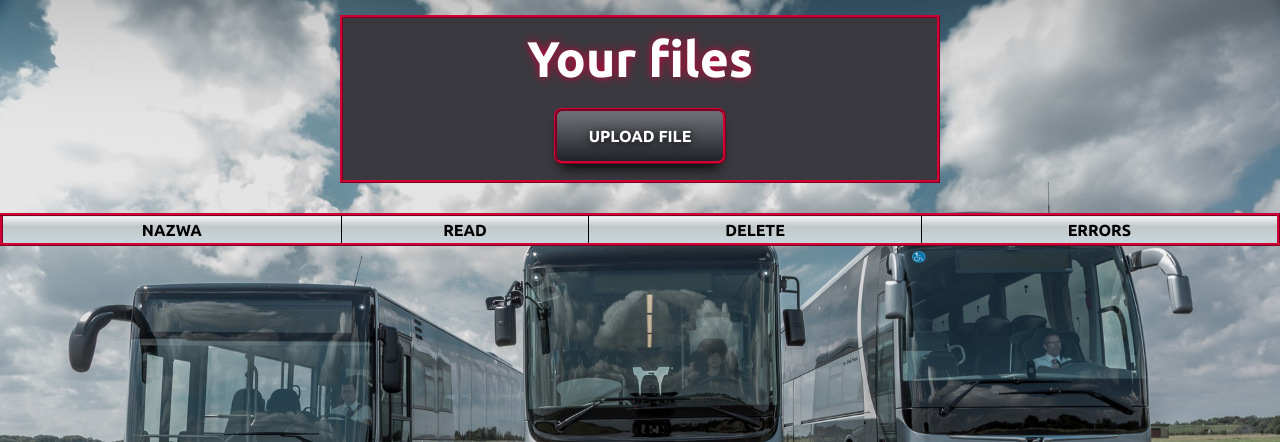
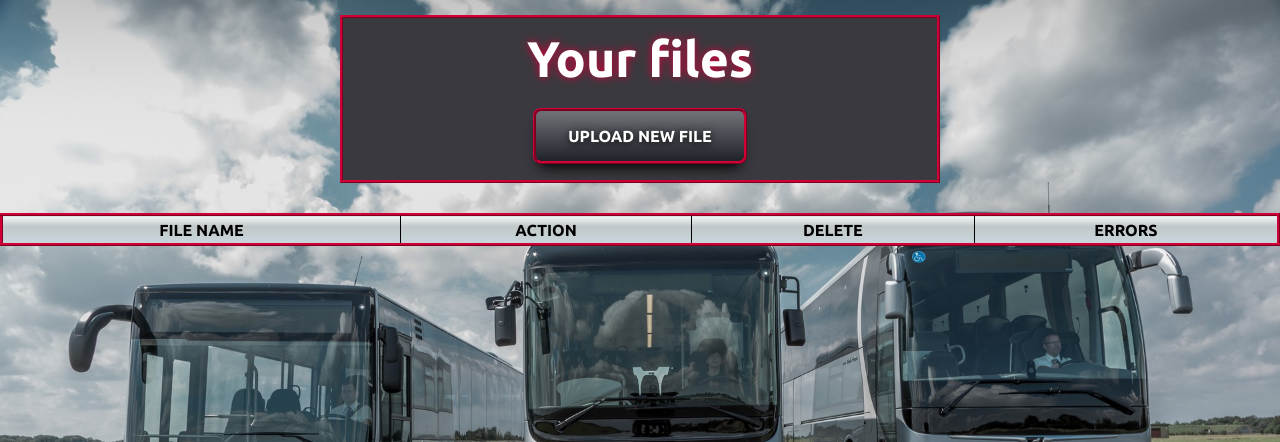
Before and after one commit to jatomczak/aplikacja, a Django app: page /okbv/ in a window 1280 px wide. Shown: the top 442 px of the page. Run offline with Django 3.2, Linux system fonts and the light colour scheme; the visitor is signed in with stand-in values (Sample User, id 1); data that the repository does not hold is empty; some libraries are stand-ins or nearby versions.

Commit message:
zmieniono strone ladowania pliku

```diff
--- a/aplikacja_MAN/okbv/templates/files_list.html
+++ b/aplikacja_MAN/okbv/templates/files_list.html
@@ -1,6 +1,6 @@
 <head>
     <meta charset="UTF-8">
-    <title>HARMONOGRAM</title>
+    <title>Files List</title>
 
     <link href='https://fonts.googleapis.com/css?family=Ubuntu:400,700' rel='stylesheet' type='text/css'>
     <link rel="stylesheet" href="https://stackpath.bootstrapcdn.com/bootstrap/4.3.1/css/bootstrap.min.css" integrity="sha384-ggOyR0iXCbMQv3Xipma34MD+dH/1fQ784/j6cY/iJTQUOhcWr7x9JvoRxT2MZw1T" crossorigin="anonymous">
@@ -18,16 +18,18 @@
 <body class="harm-body">
 
 <div class="fluid-container text-center">
+
     <div class="container harm-window  vivify  pullUp">
         <h1>Your files</h1>
         <form action="upload" method="get">
-    <button class=" standard-button fadeIn" type="submit"><b>UPLOAD FILE</b></button>
+            <button class=" standard-button fadeIn" type="submit"><b>UPLOAD NEW FILE</b></button>
         </form>
         {{ errors_list }}
     </div>
+
     <table class="harm-table vivify  fadeInBottom">
-    <th> Nazwa </th>
-    <th> Read </th>
+        <th> File Name </th>
+        <th> action </th>
         <th> Delete </th>
         <th> Errors </th>
         {% for file in files_list %}
```
Also changed, not shown: aplikacja_MAN/okbv/templates/upload_file.html (+24 -4 lines). Lines whose indentation alone changed are shown as unchanged.
